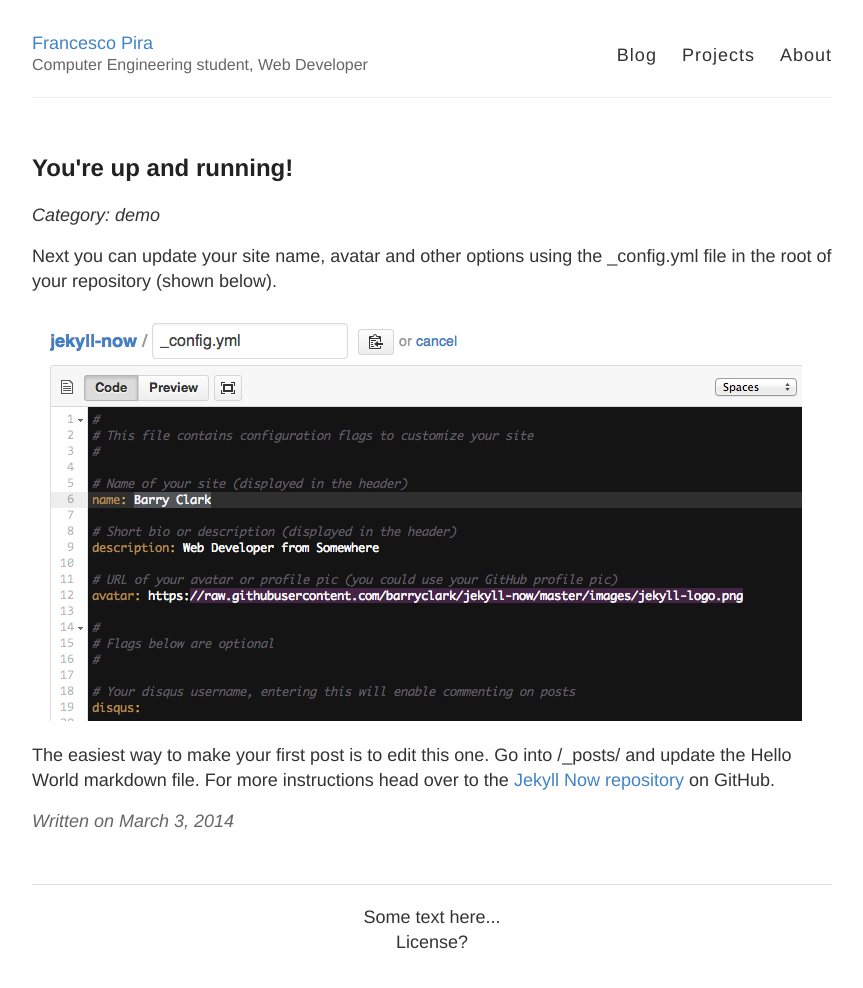
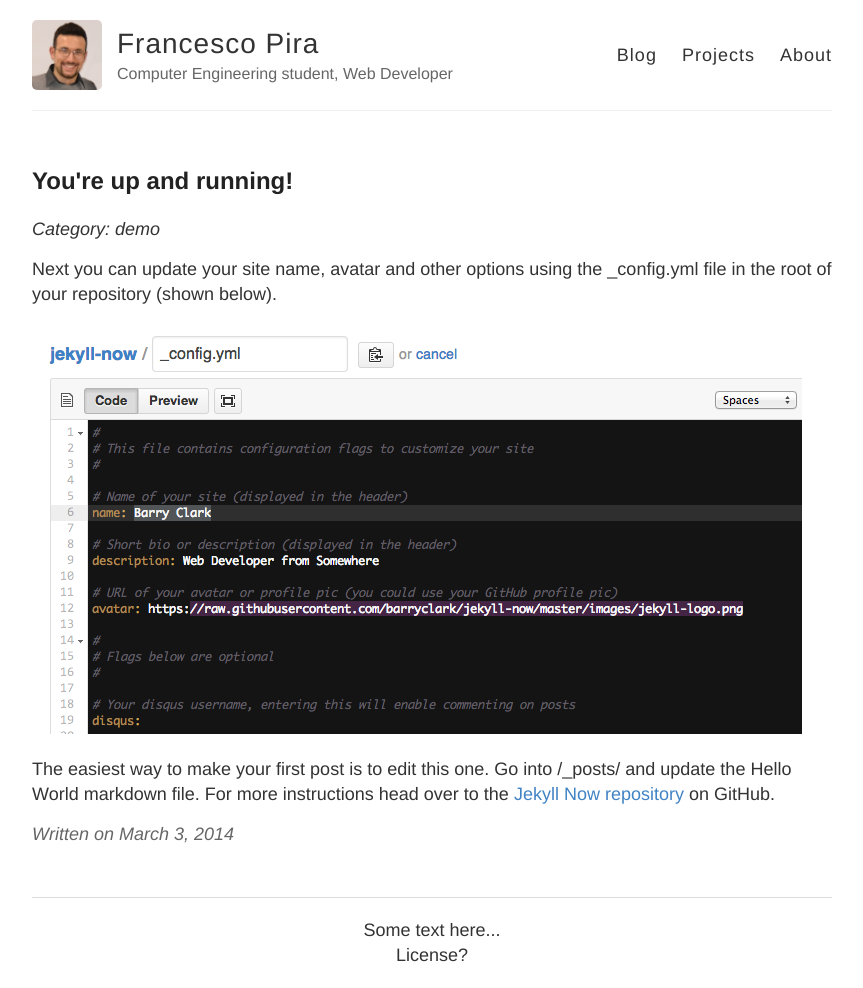
Before and after one commit to pirafrank/Jekyll-Blue, a Jekyll site: the page built from _posts/2014-3-3-Hello-World.md, in a window 1280 px wide. Shown: the whole page, without its empty margins (208-1071 px from the left). Built offline with Jekyll 4.4.1, drawn with Linux system fonts in a browser that asks for light colours; Markdown is read by kramdown in place of the engine named in the settings.

```diff
--- a/_layouts/home.html
+++ b/_layouts/default-lite.html
@@ -29,10 +29,8 @@
         <div class="container">
           <header class="masthead clearfix">
 
-          <a href="{{ site.baseurl }}/" class="site-avatar"><img src="{{ site.baseurl }}/images/me.jpg" /></a>
-
             <div class="site-info">
-              <h1 class="site-name"><a href="{{ site.baseurl }}/">{{ site.name }}</a></h1>
+              <a class="site-name"><a href="{{ site.baseurl }}/">{{ site.name }}</a></a>
               <p class="site-description">{{ site.description }}</p>
             </div>
 
--- a/_layouts/default.html
+++ b/_layouts/default.html
@@ -28,11 +28,12 @@
       <div class="wrapper-masthead">
         <div class="container">
           <header class="masthead clearfix">
+            <a href="{{ site.baseurl }}/" class="site-avatar"><img src="{{ site.baseurl }}/images/me.jpg" /></a>
 
-              <div class="site-info">
-                <a class="site-name"><a href="{{ site.baseurl }}/">{{ site.name }}</a></a>
-                <p class="site-description">{{ site.description }}</p>
-              </div>
+            <div class="site-info">
+              <h1 class="site-name"><a href="{{ site.baseurl }}/">{{ site.name }}</a></h1>
+              <p class="site-description">{{ site.description }}</p>
+            </div>
 
             <nav>
               <a href="{{ site.baseurl }}/blog">Blog</a>
--- a/_layouts/page.html
+++ b/_layouts/page.html
@@ -1,5 +1,5 @@
 ---
-layout: default
+layout: default-lite
 ---
 
 <article class="page">
--- a/index.html
+++ b/index.html
@@ -1,5 +1,5 @@
 ---
-layout: home
+layout: default
 ---
 
 <!--
```
